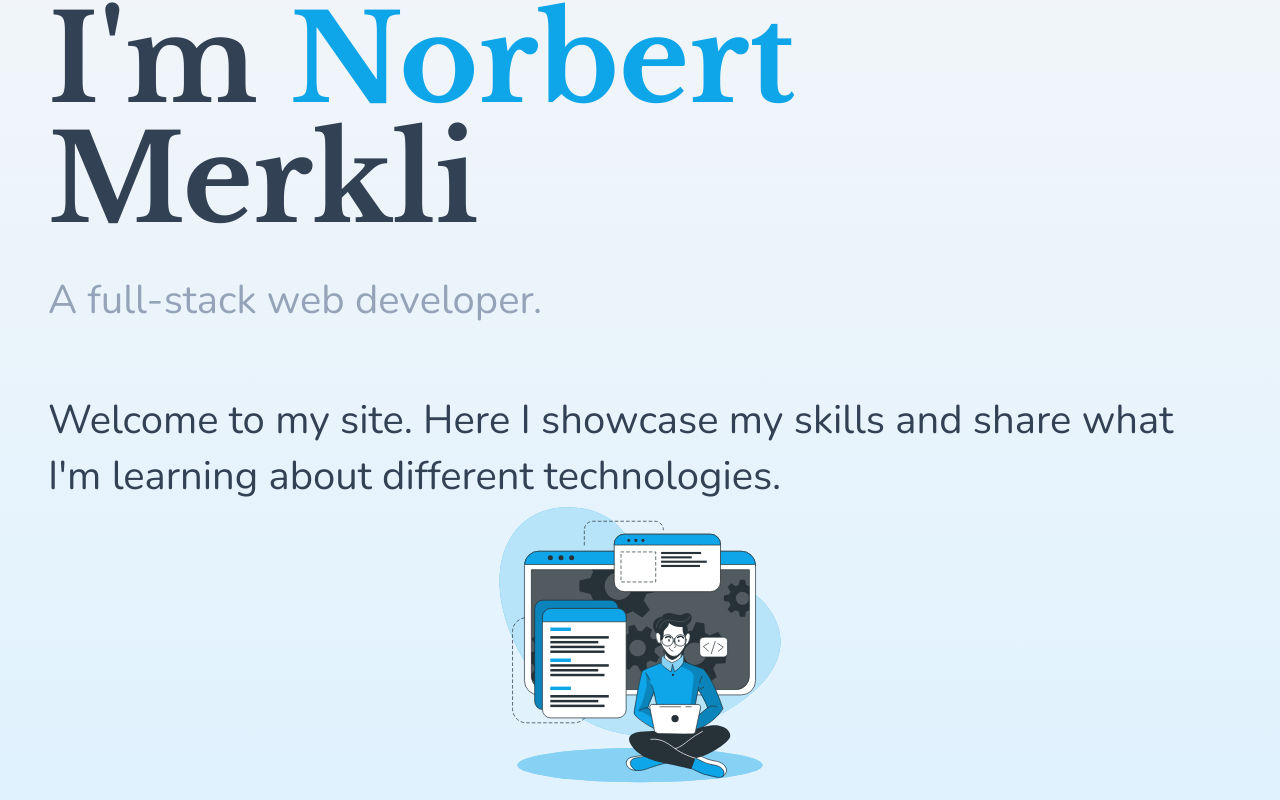
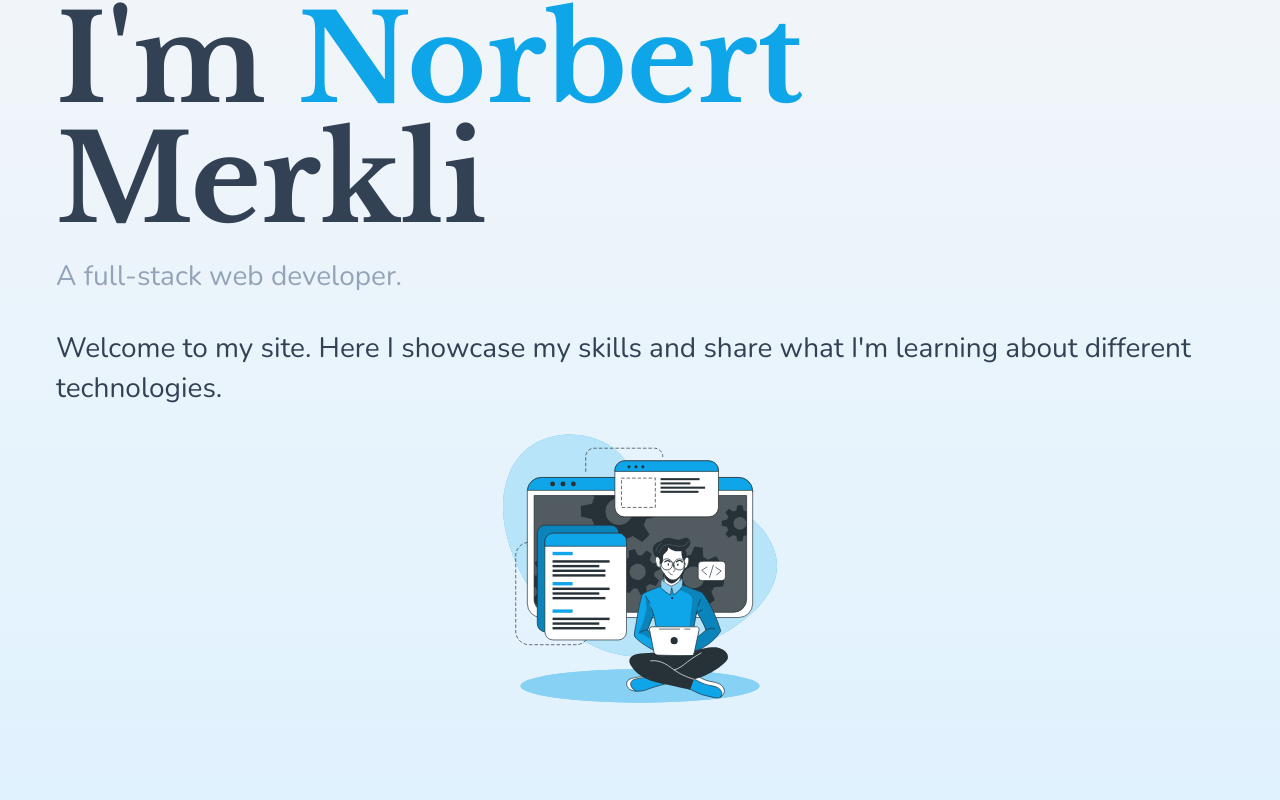
Before and after one commit to NorbertMerkli/norbertmerkli.dev, a Next.js app: page / in a window 1280 px wide. Shown: the top 800 px of the page. Built offline with nearby package versions, Linux system fonts and the light colour scheme.

Commit message:
Make text size and spacing more responsive

```diff
--- a/src/app/page.tsx
+++ b/src/app/page.tsx
@@ -9,20 +9,20 @@ import * as content from "@/content";
 export default function Home() {
   return (
     <>
-      <header className="h-screen px-6">
-        <section className="h-3/5 text-center">
+      <header className="flex h-screen flex-col pb-[10vh]">
+        <section className="safe-area text-center text-base">
           <h1 className="font-serif text-6xl lg:text-left">
             I&apos;m <span className="text-primary">Norbert</span> Merkli
           </h1>
-          <h2 className="mb-8 mt-4 text-xl text-darkgray dark:text-white lg:text-left">
+          <h2 className="mb-8 mt-4 text-xl text-darkgray dark:text-white sm:mb-4 sm:mt-2 sm:text-sm lg:text-left">
             A full-stack web developer.
           </h2>
-          <p className="text-xl lg:text-left">
+          <p className="text-xl sm:text-sm lg:text-left">
             Welcome to my site. Here I showcase my skills and share what
             I&apos;m learning about different technologies.
           </p>
         </section>
-        <div className="relative h-2/5">
+        <div className="relative flex-1">
           <Image
             fill={true}
             src={heroIllustration}
--- a/src/components/PageSection.tsx
+++ b/src/components/PageSection.tsx
@@ -6,7 +6,7 @@ type PageSectionProps = PropsWithChildren & {
 
 export const PageSection = ({ title, children }: PageSectionProps) => {
   return (
-    <section className="px-6 py-12">
+    <section className="safe-area py-12">
       <h3 className="mb-16 text-center uppercase text-darkgray dark:text-secondary">
         {title}
       </h3>
--- a/src/styles/globals.css
+++ b/src/styles/globals.css
@@ -5,13 +5,11 @@
 @tailwind base;
 
 html {
-  @apply overflow-hidden text-[16px] text-black dark:text-secondary sm:text-[32px];
+  @apply bg-gradient-start-light text-[16px] text-black dark:bg-gradient-start-dark dark:text-secondary sm:text-[32px];
 }
 
 body {
-  height: 100vh;
-  height: 100dvh;
-  @apply bg-gradient overflow-y-auto overflow-x-hidden;
+  @apply bg-gradient bg-fixed;
 }
 
 @tailwind components;
@@ -19,6 +17,10 @@ body {
 
 @layer utilities {
   .bg-gradient {
-    @apply bg-gradient-to-t from-gradient-start-light to-gradient-end-light dark:bg-gradient-end-dark dark:from-gradient-start-dark;
+    @apply bg-gradient-to-t from-gradient-start-light to-gradient-end-light dark:from-gradient-start-dark dark:to-gradient-end-dark;
+  }
+
+  .safe-area {
+    @apply px-6 sm:px-7;
   }
 }
```
